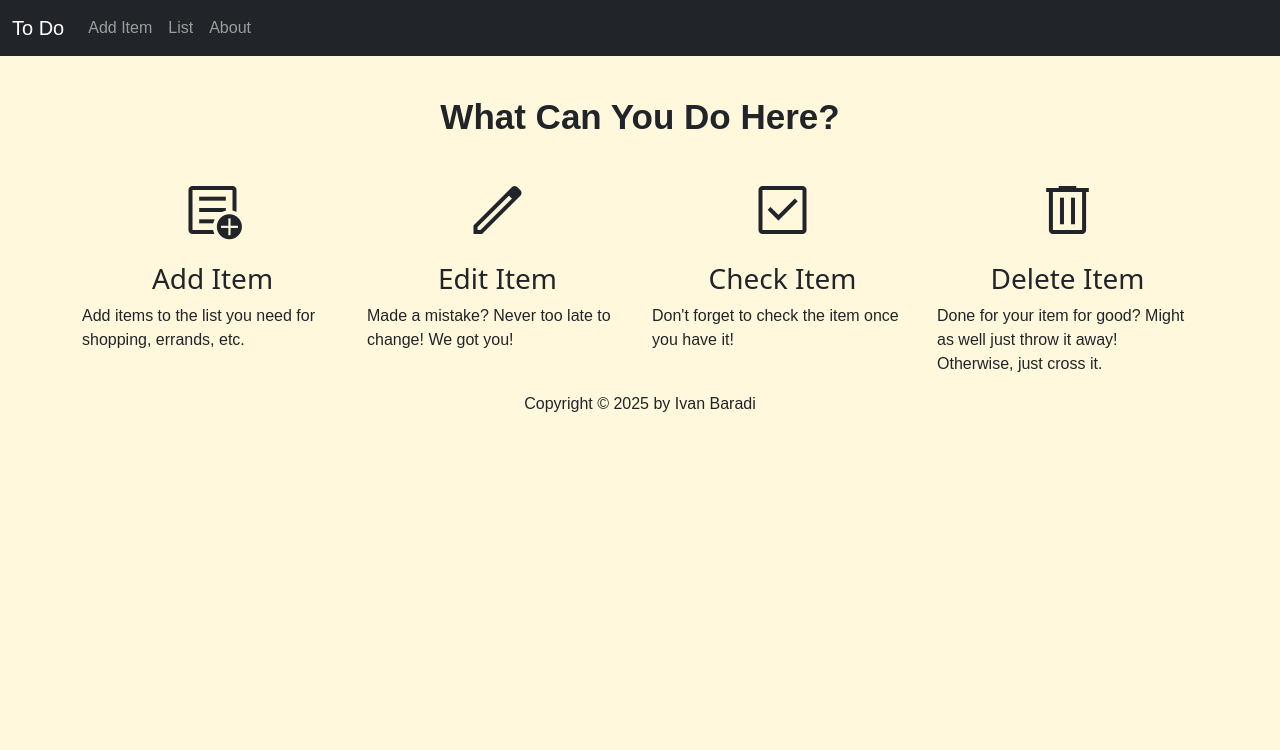
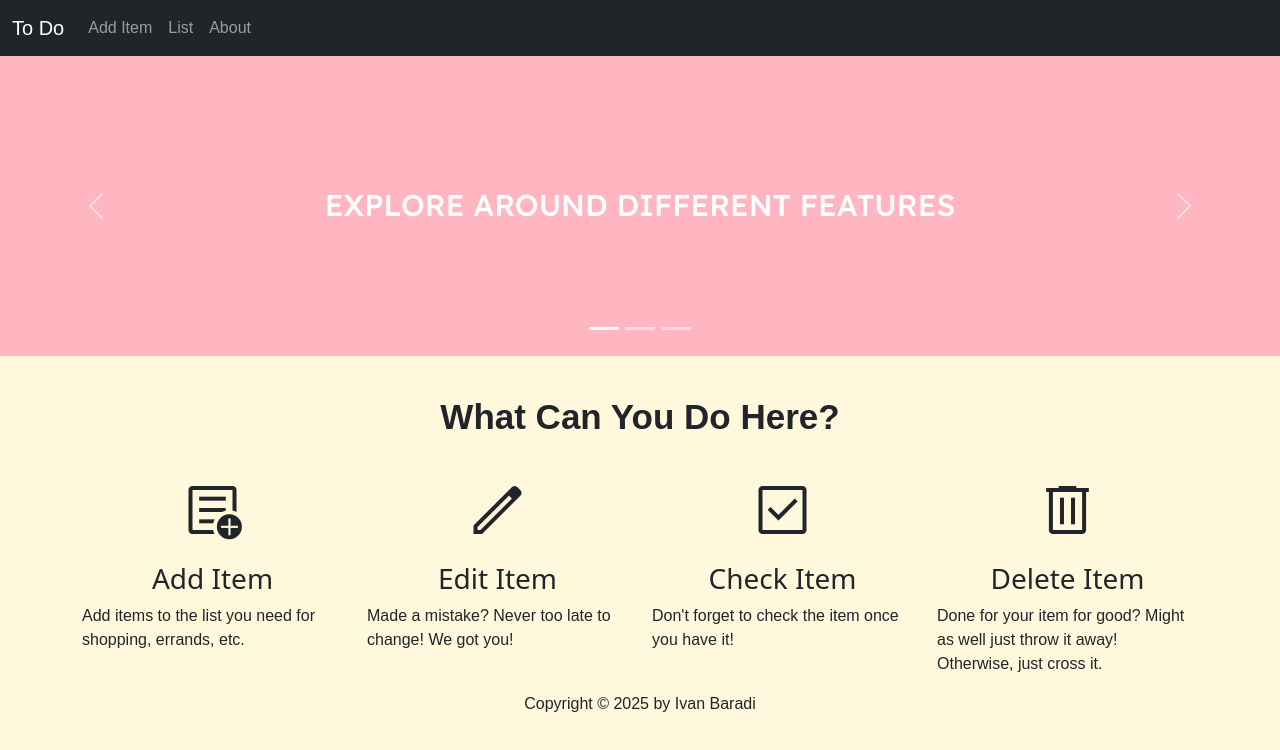
Before and after one commit to ivanbaradi/to-do, a React (Create React App) app: page / in a window 1280 px wide. Shown: the top 750 px of the page. Built offline with nearby package versions, Linux system fonts and the light colour scheme; a web font is replaced by a local one.

Commit message:
added carousel to home page

```diff
--- /dev/null
+++ b/src/components/Carousel.jsx
@@ -0,0 +1,48 @@
+import CarouselSlide from "../components/CarouselSlide"
+
+function Carousel(){
+
+    const carousel = {
+        height: 300,
+        backgroundColor: 'lightpink',
+        fontFamily: 'Lexend Deca, sans-serif',
+        fontOpticalSizing: 'auto',
+        fontStyle: 'normal',
+        fontWeight: 500,
+        color: 'white'
+    }
+
+        return (
+            <div id="carousel" className="sub-content carousel slide" style={{...carousel, marginTop: '0px'}}>
+                <div class="carousel-indicators">
+                    <button type="button" data-bs-target="#carousel" data-bs-slide-to="0" class="active" aria-current="true" aria-label="Slide 1"></button>
+                    <button type="button" data-bs-target="#carousel" data-bs-slide-to="1" aria-label="Slide 2"></button>
+                    <button type="button" data-bs-target="#carousel" data-bs-slide-to="2" aria-label="Slide 3"></button>
+                </div>
+                <div className="carousel-inner" >
+                    <CarouselSlide
+                        desc='EXPLORE AROUND DIFFERENT FEATURES'
+                        active={true}
+                    />
+                    <CarouselSlide
+                        desc='USE IT WHENEVER YOU GO SHOPPING, DO CHORES, AND MORE'
+                        active={false}
+                    />
+                    <CarouselSlide
+                        desc="DON'T FORGET TO DELETE ITEMS WHEN YOU'RE DONE!"
+                        active={false}
+                    />
+                </div>
+                <button class="carousel-control-prev" type="button" data-bs-target="#carousel" data-bs-slide="prev">
+                    <span class="carousel-control-prev-icon" aria-hidden="true"></span>
+                    <span class="visually-hidden">Previous</span>
+                </button>
+                <button class="carousel-control-next" type="button" data-bs-target="#carousel" data-bs-slide="next">
+                    <span class="carousel-control-next-icon" aria-hidden="true"></span>
+                    <span class="visually-hidden">Next</span>
+                </button>
+            </div>
+        )
+}
+
+export default Carousel
--- /dev/null
+++ b/src/components/CarouselSlide.jsx
@@ -0,0 +1,23 @@
+function CarouselSlide({active, desc}){
+
+    const carouselItem = {
+        fontSize: '30px',
+    }
+
+    const centerText = {
+        display: 'flex',
+        justifyContent: 'center',
+        alignItems: 'center',
+        height: '315px',
+    }
+
+    return (
+        <div className={active ? "carousel-item active" : "carousel-item"} style={carouselItem}>
+            <div style={centerText}>
+                <p>{desc}</p>
+            </div>
+        </div>
+    )
+}
+
+export default CarouselSlide
--- a/src/pages/Home.jsx
+++ b/src/pages/Home.jsx
@@ -1,8 +1,9 @@
-import FeatureInfo from "../components/FeatureInfo"
+import Carousel from "../components/Carousel"
+import Feature from "../components/Feature"
 
 function Home(){
 
-    const title = {
+    const titleCSS = {
         marginBottom: '40px',
         fontWeight: 600,
         fontSize: '35px'
@@ -10,35 +11,8 @@ function Home(){
 
     return (
         <main>
-
-            {/* Feature Section */}
-            <div className="sub-content">
-                <h2 style={title}>What Can You Do Here?</h2>
-                <div className="container">
-                    <div className="row">
-                        <FeatureInfo
-                            iconName='add_notes'
-                            subTitle='Add Item'
-                            desc='Add items to the list you need for shopping, errands, etc.'
-                        />
-                        <FeatureInfo
-                            iconName='edit'
-                            subTitle='Edit Item'
-                            desc='Made a mistake? Never too late to change! We got you!'
-                        />
-                        <FeatureInfo
-                            iconName='check_box'
-                            subTitle='Check Item'
-                            desc="Don't forget to check the item once you have it!"
-                        />
-                        <FeatureInfo
-                            iconName='delete'
-                            subTitle='Delete Item'
-                            desc='Done for your item for good? Might as well just throw it away! Otherwise, just cross it.'
-                        />
-                    </div>
-                </div>
-            </div>
+            <Carousel />
+            <Feature titleCSS={titleCSS}/>
         </main>
     )
 }
```
